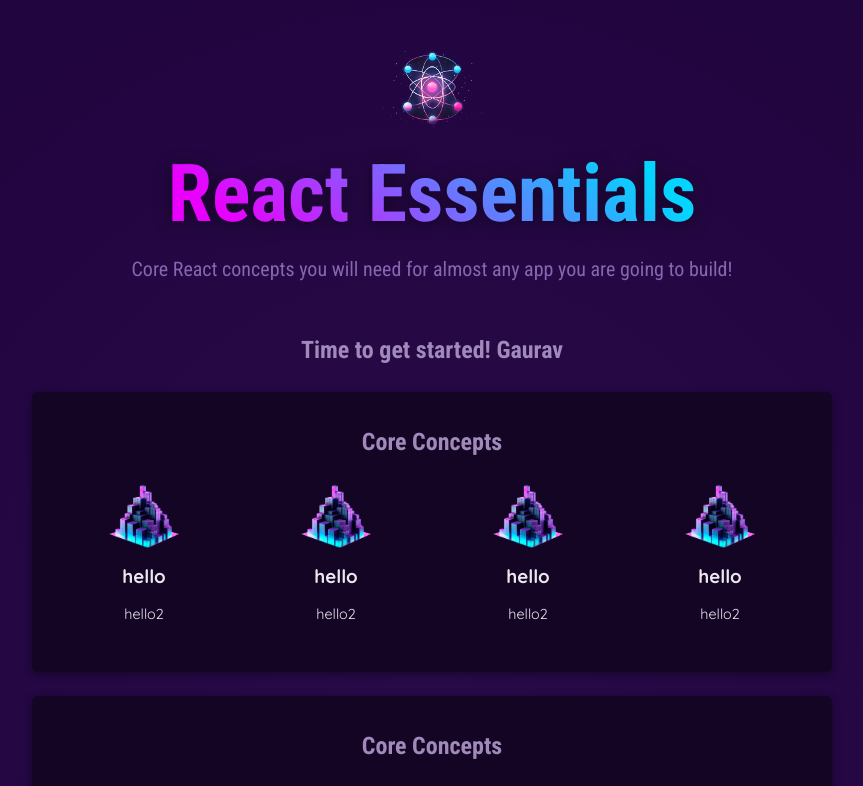
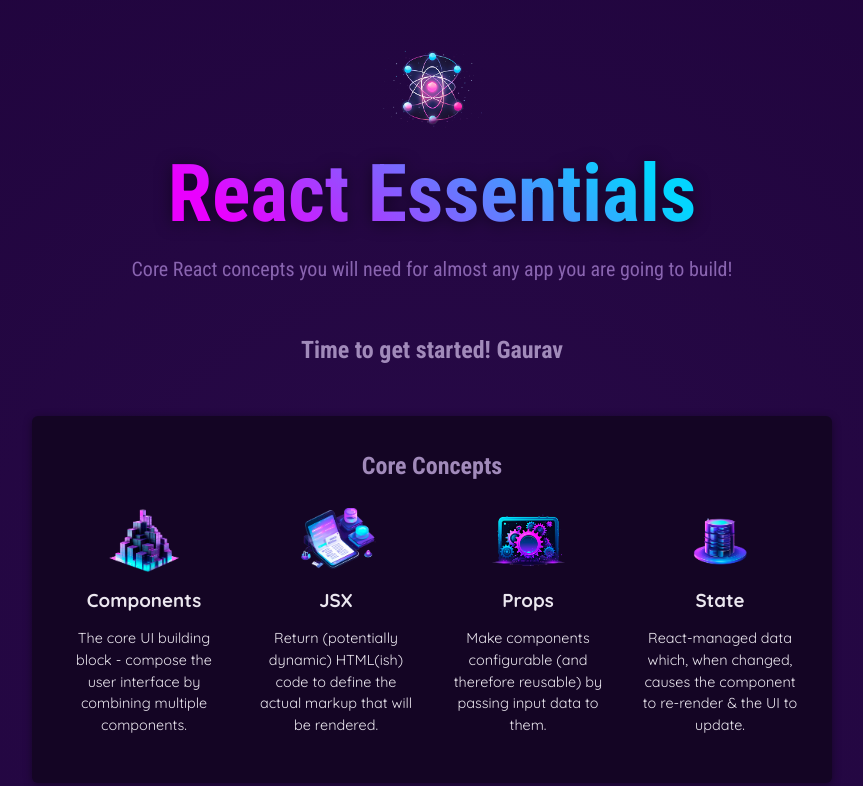
Before and after one commit to gaurav700/React_Essentals, a React (Create React App) app: page / in a window 1280 px wide. Shown: the top 786 px of the page, without its empty margins (208-1071 px from the left). Built offline with nearby package versions, Linux system fonts and the light colour scheme.

Commit message:
Adding props and state useCases and dynamic listing

```diff
--- a/src/App.js
+++ b/src/App.js
@@ -27,7 +27,7 @@
       <main>
         <h2>Time to get started! Gaurav</h2>
       </main>
-      <App1 />
+      {/* <App1 /> */}
       <br />
       <App2 />
     </div>
```
